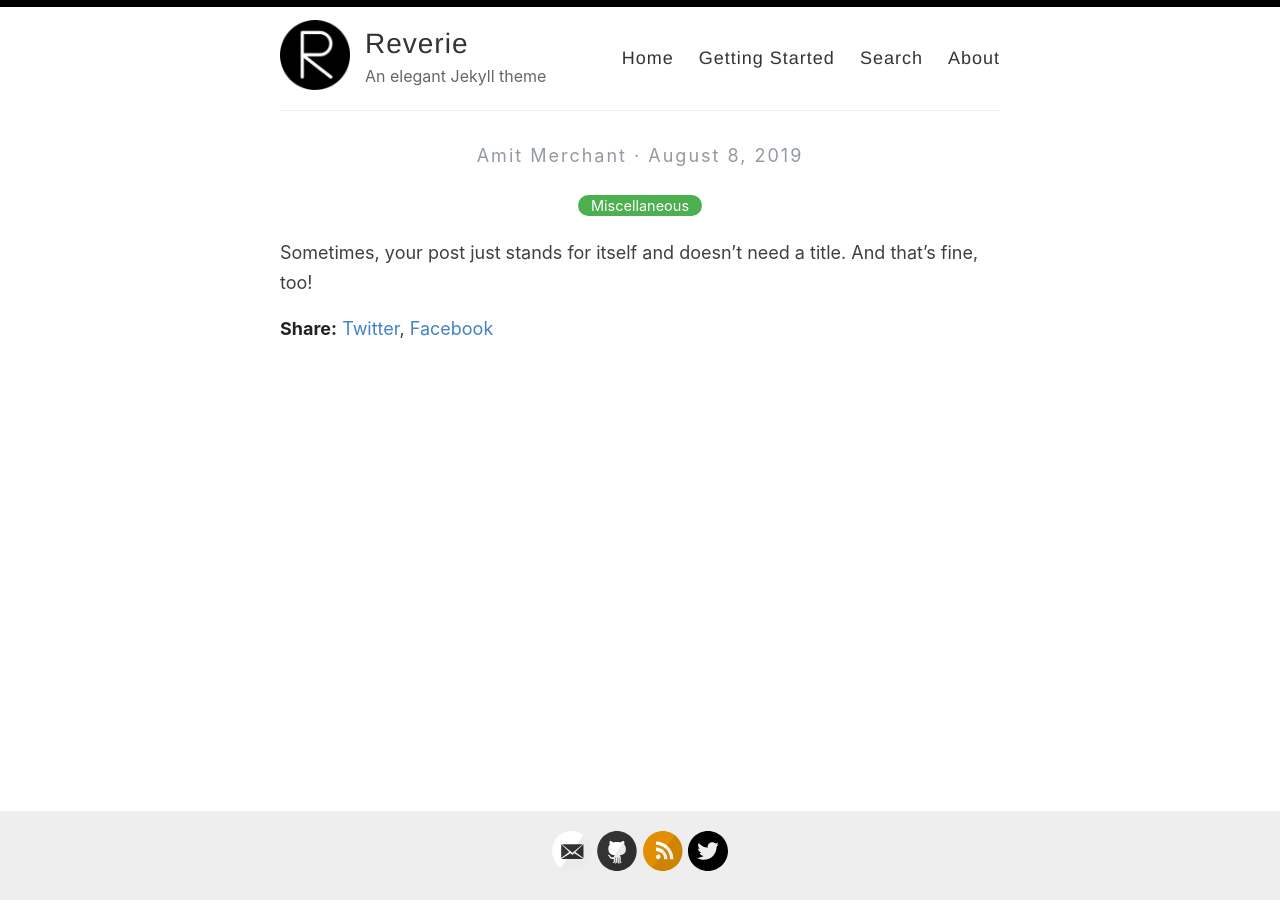
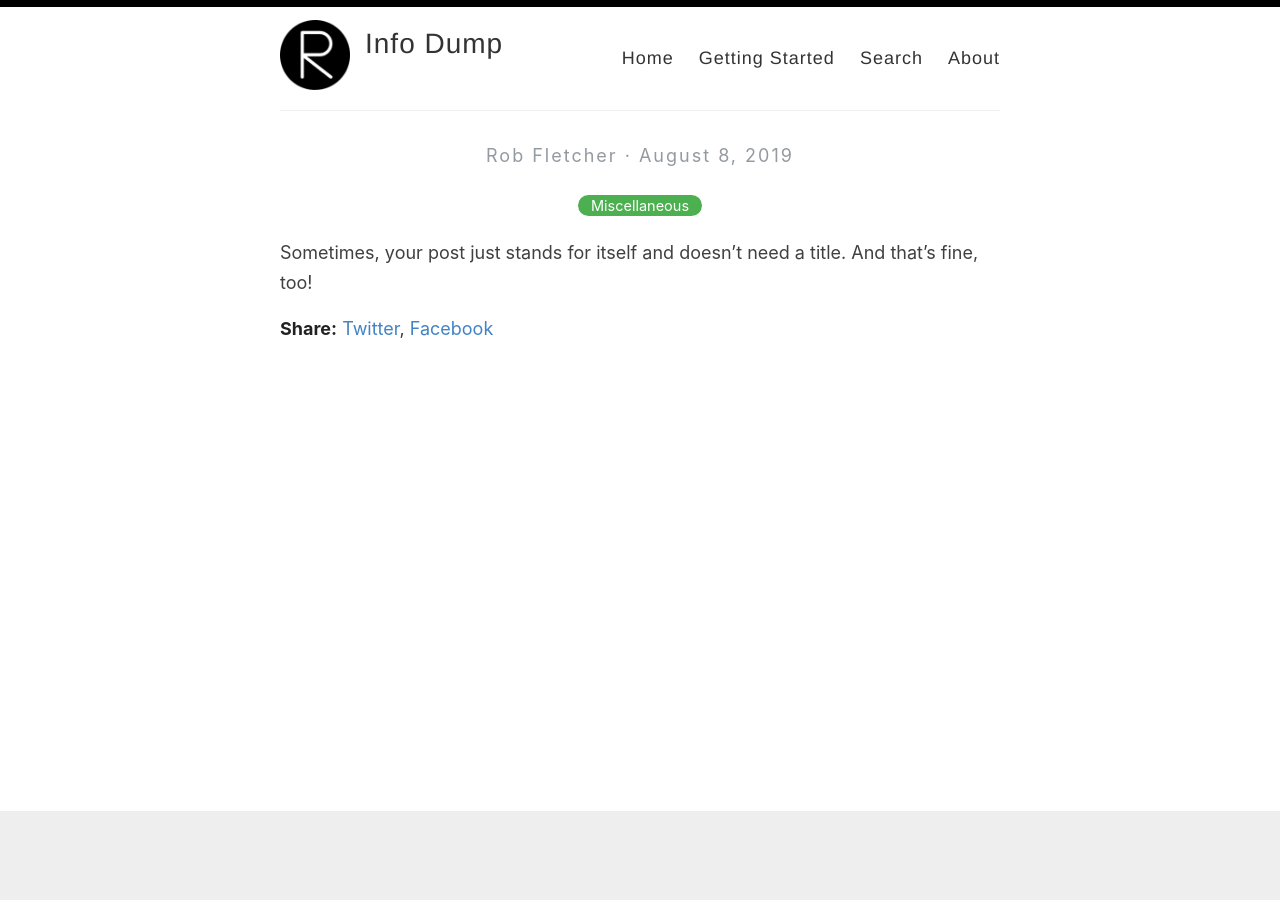
Before and after one commit to rfletchr/rfletchr.github.io, a Jekyll site: the page built from _posts/2019-08-08-no-title-posts.md, in a window 1280 px wide. Built offline with Jekyll 4.4.1, drawn with Linux system fonts in a browser that asks for light colours.

Commit message:
Update _config.yml

```diff
--- a/_config.yml
+++ b/_config.yml
@@ -3,13 +3,13 @@
 #
 
 # Name of your site (displayed in the header)
-name: Reverie
+name: Info Dump
 
 # Name of the author
-author: Amit Merchant
+author: Rob Fletcher
 
 # Short bio or description (displayed in the header)
-description: An elegant Jekyll theme
+description: ""
 
 # URL of your avatar or profile pic (you could use your GitHub profile pic)
 avatar: /images/reverie.png
@@ -21,15 +21,15 @@ avatar: /images/reverie.png
 # Includes an icon in the footer for each username you enter
 footer-links:
   dribbble:
-  email: amit.d.merchant@gmail.com
+  email:
   facebook:
   flickr:
-  github: amitmerchant1990/reverie
+  github:
   instagram:
   linkedin:
   pinterest:
-  rss: rss
-  twitter: amit_merchant
+  rss:
+  twitter:
   stackoverflow:
   youtube: # channel/<your_long_string> or user/<user-name>
   googleplus: # anything in your profile username that comes after plus.google.com/
@@ -41,12 +41,12 @@ footer-links:
 disqus:
 
 # Enter your Google Analytics web tracking code (e.g. UA-2110908-2) to activate tracking
-google_analytics: UA-43339302-11
+google_analytics:
 
 # Your website URL (e.g. http://amitmerchant1990.github.io or http://www.amitmerchant.com)
 # Used for Sitemap.xml and your RSS feed
-url: http://www.amitmerchant.com/reverie
-enforce_ssl: https://www.amitmerchant.com/reverie
+url:
+enforce_ssl:
 
 # If you're hosting your site at a Project repository on GitHub pages
 # (http://yourusername.github.io/repository-name)
```
